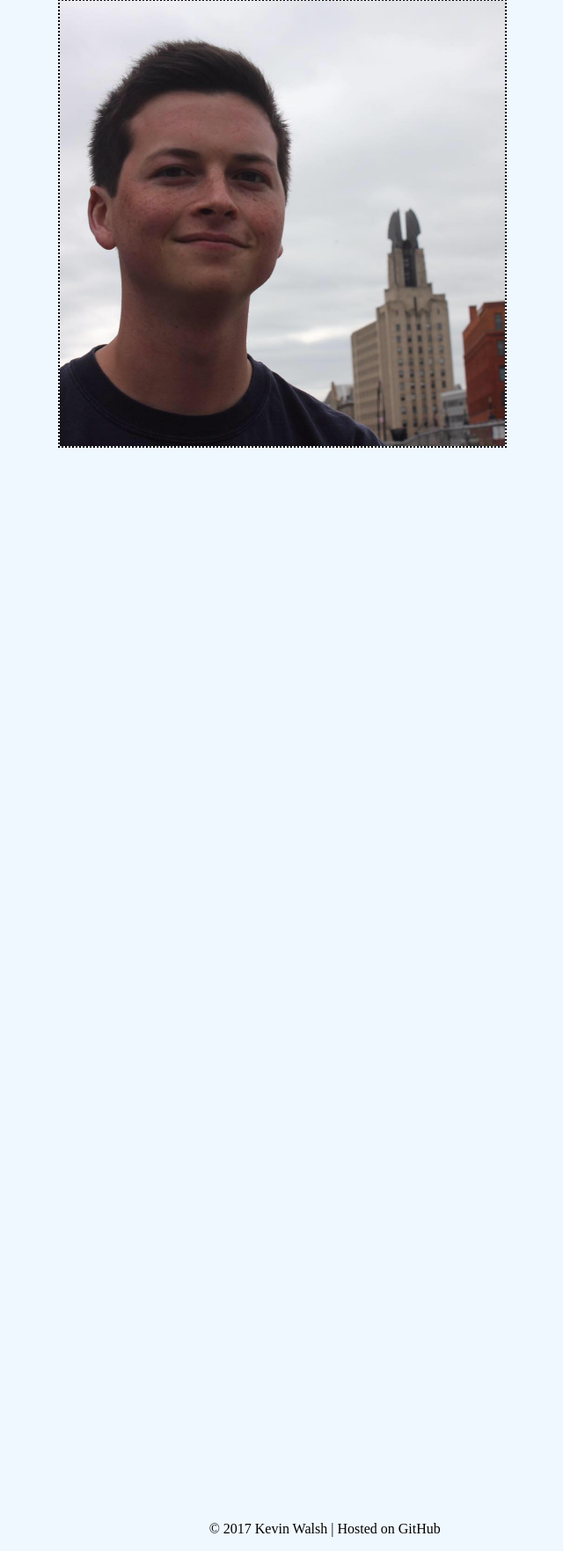
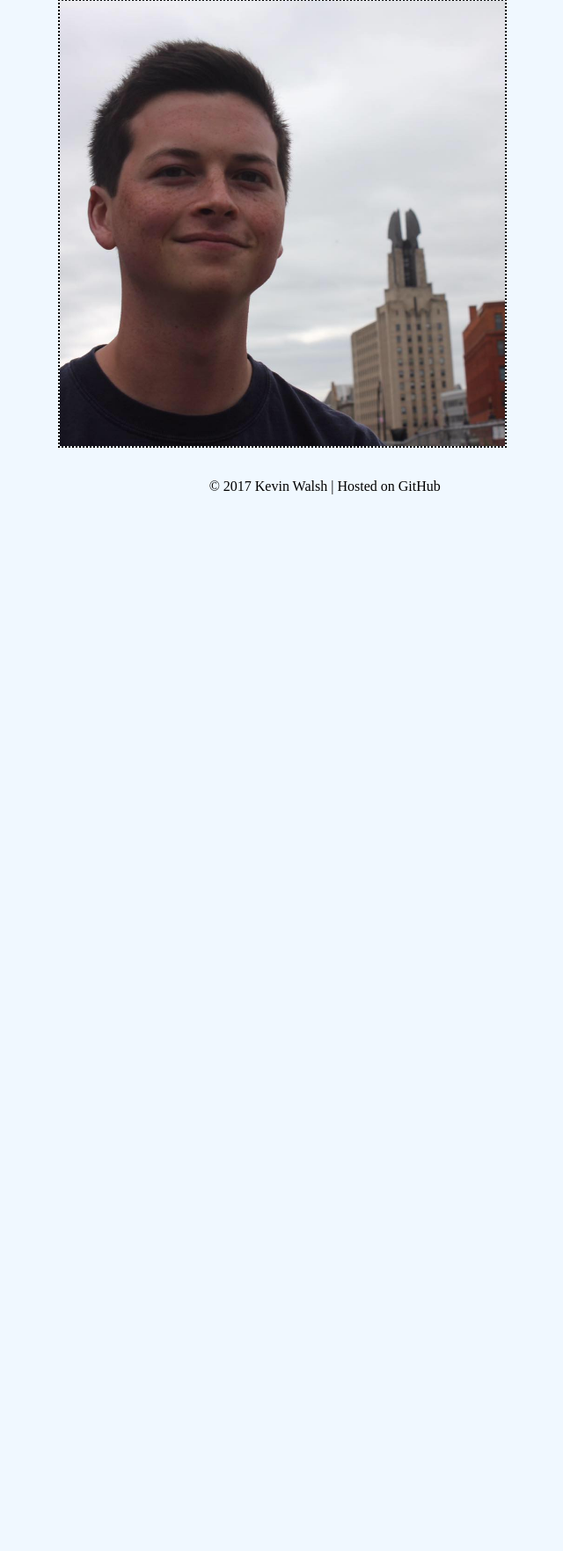
Before and after one commit to walshk/walshk.github.io, a PHP site: page /index.html in a window 1280 px wide. Shown: the part 299-2062 px from the top of the page at 88% size, without its empty margins (334-974 px from the left). After the commit the page ends 861 px from the top, so only its background shows below. Run offline with PHP 8.4, Linux system fonts and the light colour scheme.

Commit message:
updated home.css paragraph and footer

```diff
--- a/home.css
+++ b/home.css
@@ -47,7 +47,6 @@ hr {
 }
 
 .footer {
-  margin-top: 95%;
   margin-left: 10%;
 }
 
```
